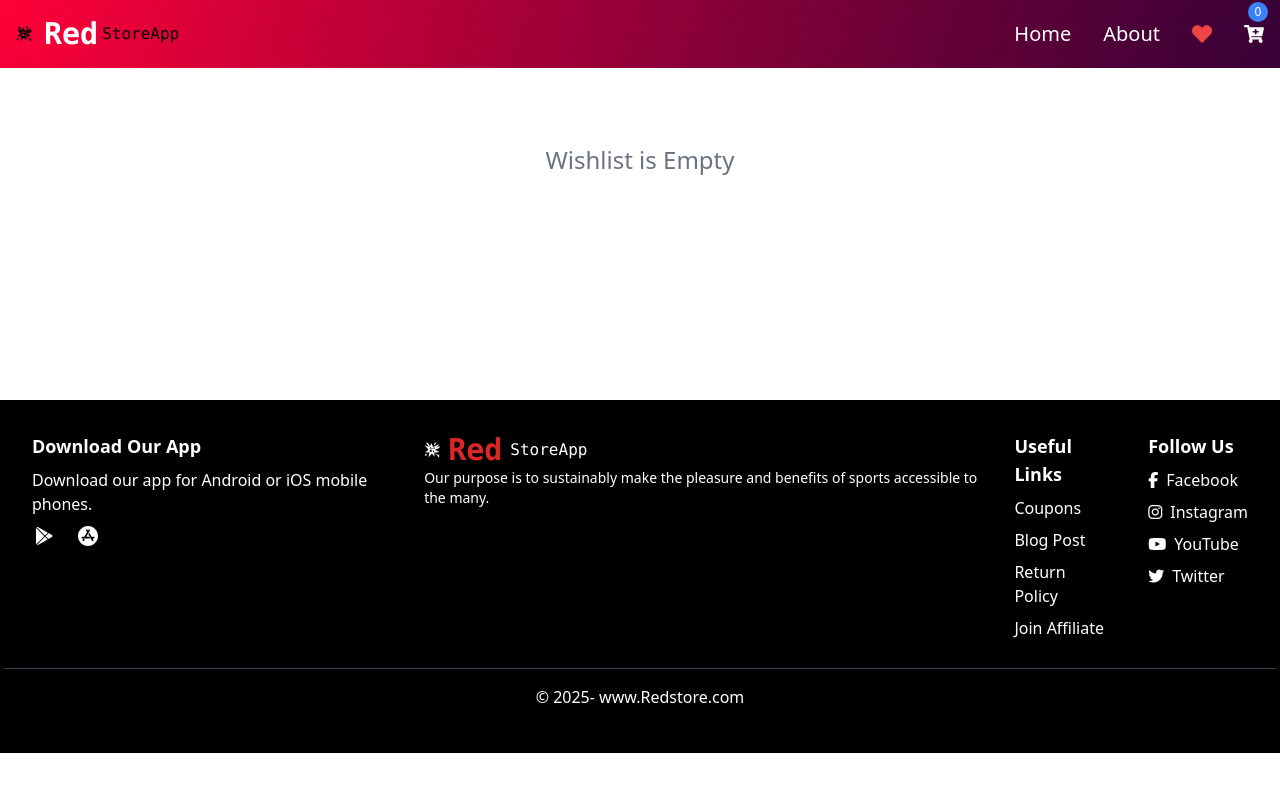
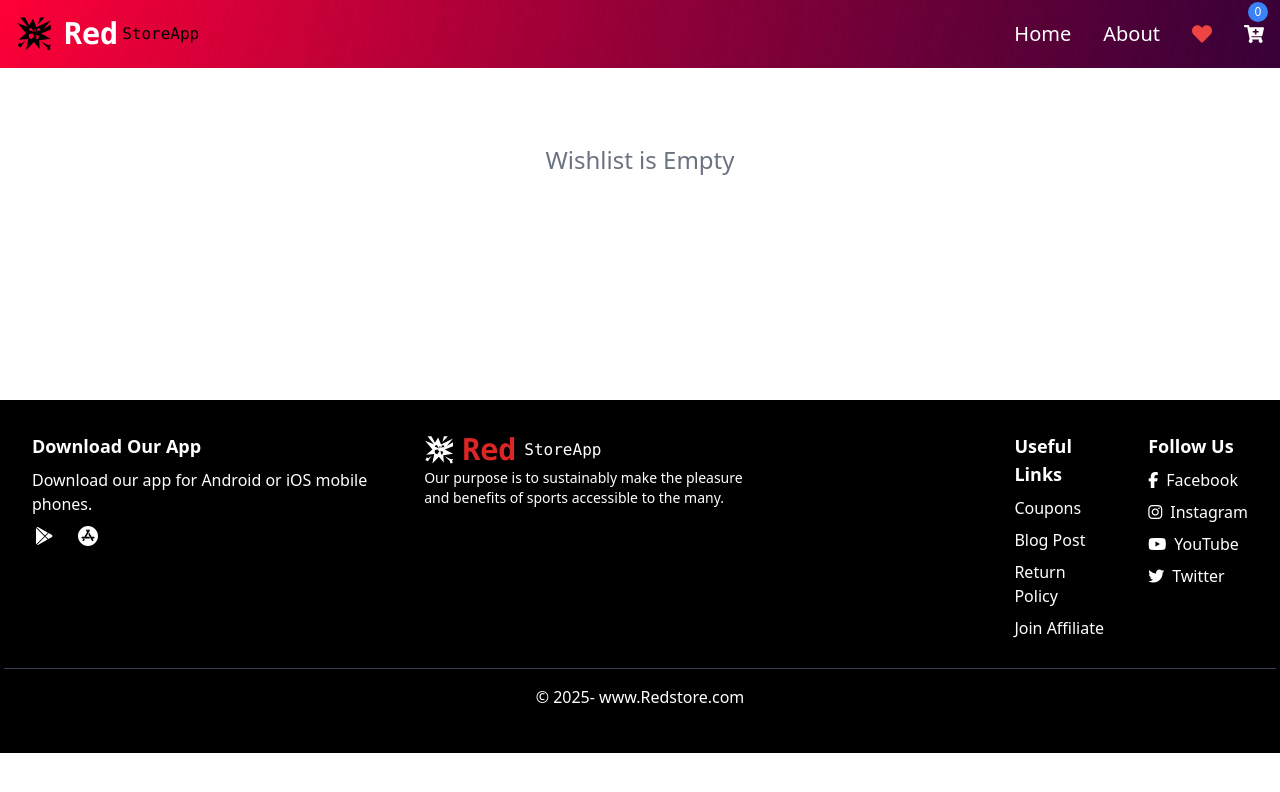
Before and after one commit to Rahulpardhan001/ShopingApp-Redux-toolkit, a React (Vite) app: page /wishlist in a window 1280 px wide. Shown: the top 792 px of the page. Built offline with nearby package versions, Linux system fonts and the light colour scheme.

Commit message:
handle style

```diff
--- a/src/Components/Footer.jsx
+++ b/src/Components/Footer.jsx
@@ -24,10 +24,10 @@ function Footer() {
             {/* Column 2: Logo and Info Section */}
             <div className="fot-col2 p-2  ">
               {/* <img className="w-32 mb-4" src="../src/assets/im/logo-white.png" alt="Red store" /> */}
-            <div className='flex gap-2 items-center font-mono'>
-            <GiSquib /><span className='text-red-600 text-3xl font-semibold'>Red</span> StoreApp
+            <div className='flex gap-2 items-center font-mono '>
+            <GiSquib className='text-3xl' /><span className='text-red-600 text-3xl font-semibold'>Red</span> StoreApp
             </div>
-              <p className="text-sm">
+              <p className="text-sm max-w-[60%]">
                 Our purpose is to sustainably make the pleasure and benefits of sports accessible to the many.
               </p>
             </div>
--- a/src/Components/Header.jsx
+++ b/src/Components/Header.jsx
@@ -16,7 +16,7 @@ function Header() {
         {/* Logo */}
         <Link to="/" className="flex items-center space-x-2 font-mono gap-1">
           {/* <img src="../src/assets/im/logo-white.png" alt="Logo" className="h-8" /> */}
-          <GiSquib />
+          <GiSquib className='text-4xl' />
           {/* <span className="text-2xl font-semibold text-white">Brand</span>    */}
           <span className='text-white text-3xl font-semibold'>Red</span> StoreApp
         </Link>
```
